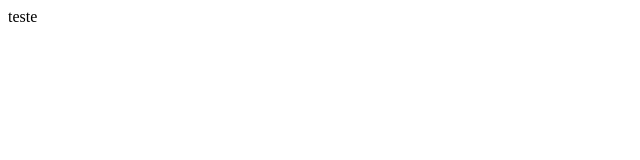
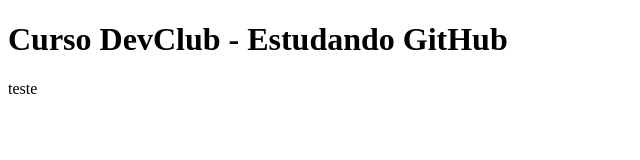
Before and after one commit to edgardhwa/primeiro-commit, a plain HTML site: page index.html in a window 1280 px wide. Shown: the whole page, without its empty margins (0-640 px from the left). Drawn offline with Linux system fonts and the light colour scheme.

Commit message:
Incluindo a tag h1 com um titulo

```diff
--- a/index.html
+++ b/index.html
@@ -13,6 +13,7 @@
         <link rel="stylesheet" href="">
     </head>
     <body>
+        <h1>Curso DevClub - Estudando GitHub</h1>
         <!--[if lt IE 7]>
             <p class="browsehappy">You are using an <strong>outdated</strong> browser. Please <a href="#">upgrade your browser</a> to improve your experience.</p>
         <![endif]-->
```
